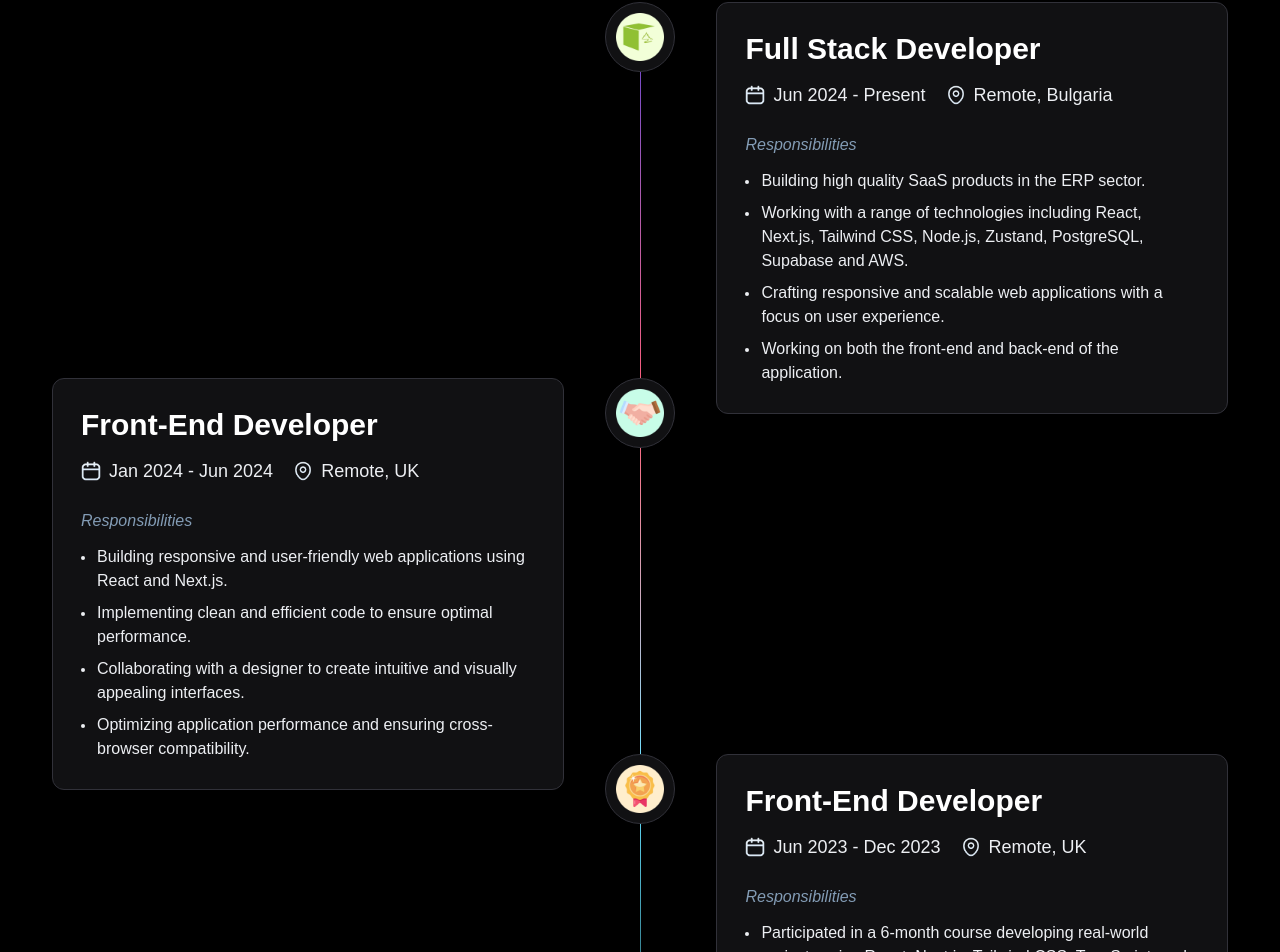
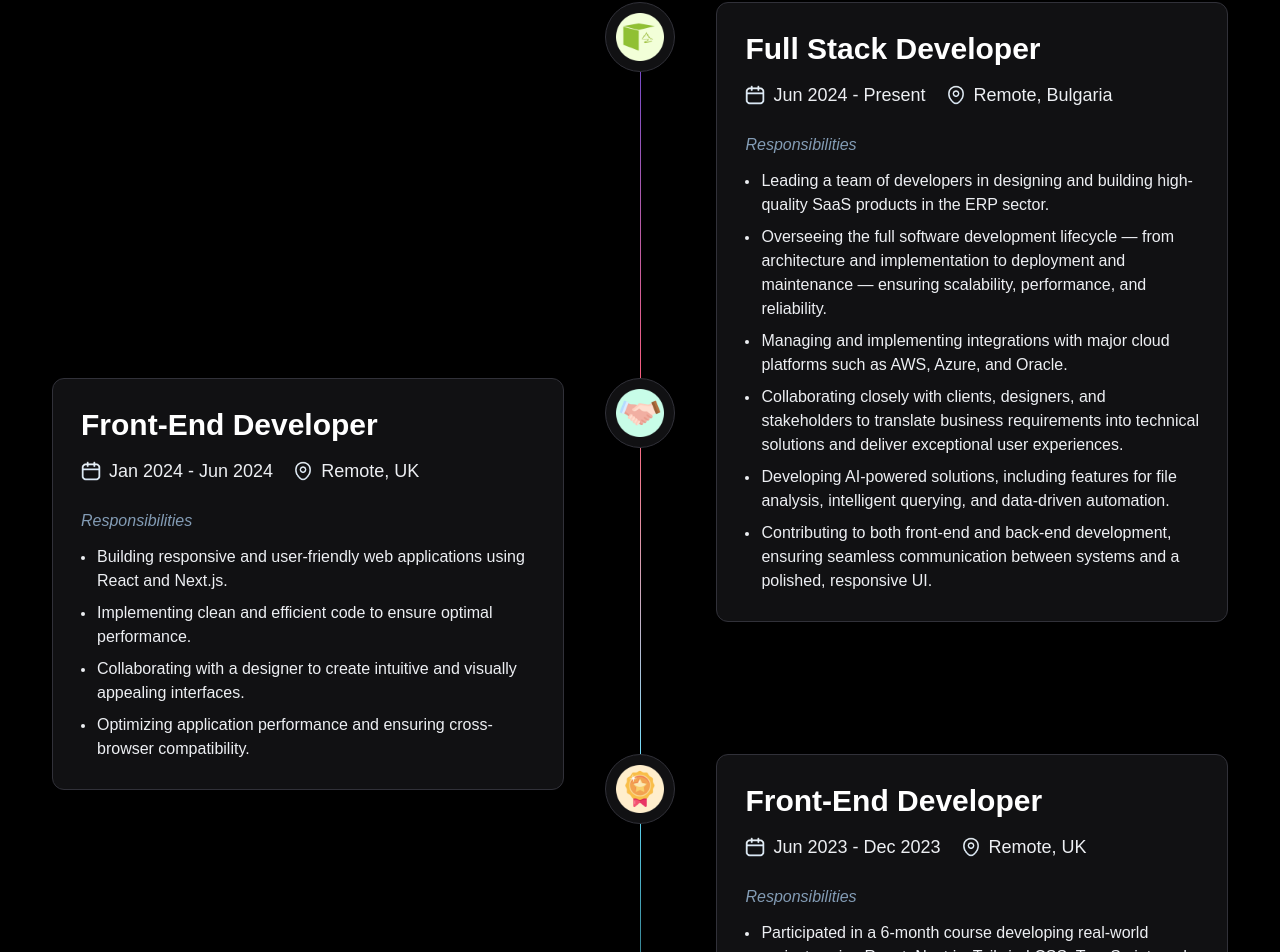
Before and after one commit to GlenMac90/portfolio-new, a Next.js app: page / in a window 1280 px wide. Shown: the part 1902-2854 px from the top of the page. Built offline with nearby package versions, Linux system fonts and the light colour scheme; a web font is replaced by a local one.

Commit message:
chore: update responsibilities

```diff
--- a/components/Experience.tsx
+++ b/components/Experience.tsx
@@ -14,10 +14,12 @@ const experienceData = [
     duration: "Jun 2024 - Present",
     location: "Remote, Bulgaria",
     responsibilities: [
-      "Building high quality SaaS products in the ERP sector.",
-      "Working with a range of technologies including React, Next.js, Tailwind CSS, Node.js, Zustand, PostgreSQL, Supabase and AWS.",
-      "Crafting responsive and scalable web applications with a focus on user experience.",
-      "Working on both the front-end and back-end of the application.",
+      "Leading a team of developers in designing and building high-quality SaaS products in the ERP sector.",
+      "Overseeing the full software development lifecycle — from architecture and implementation to deployment and maintenance — ensuring scalability, performance, and reliability.",
+      "Managing and implementing integrations with major cloud platforms such as AWS, Azure, and Oracle.",
+      "Collaborating closely with clients, designers, and stakeholders to translate business requirements into technical solutions and deliver exceptional user experiences.",
+      "Developing AI-powered solutions, including features for file analysis, intelligent querying, and data-driven automation.",
+      "Contributing to both front-end and back-end development, ensuring seamless communication between systems and a polished, responsive UI.",
     ],
     gradientClasses: "bg-gradient-to-b from-gradient-purple to-gradient-pink",
   },
```
